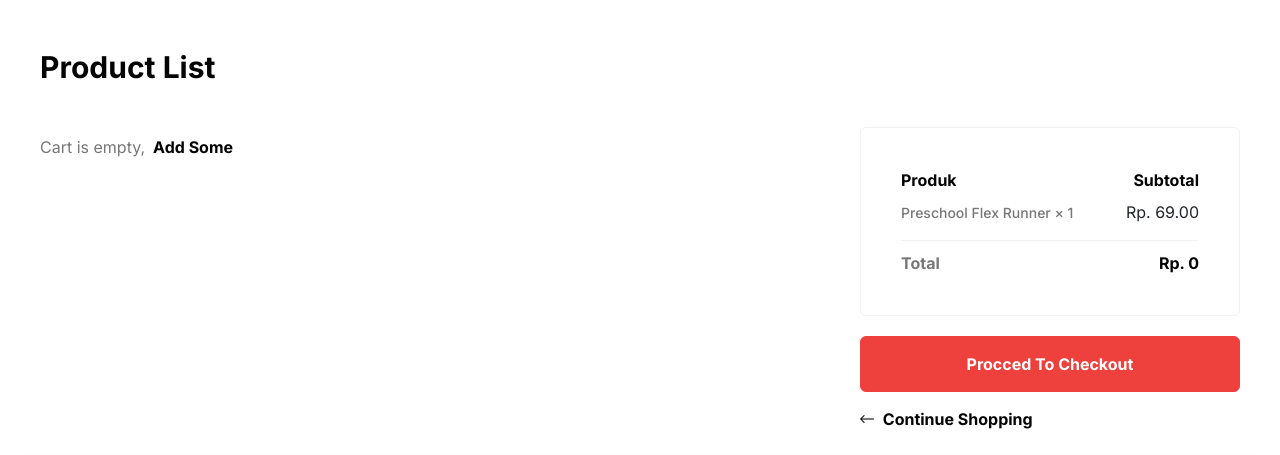
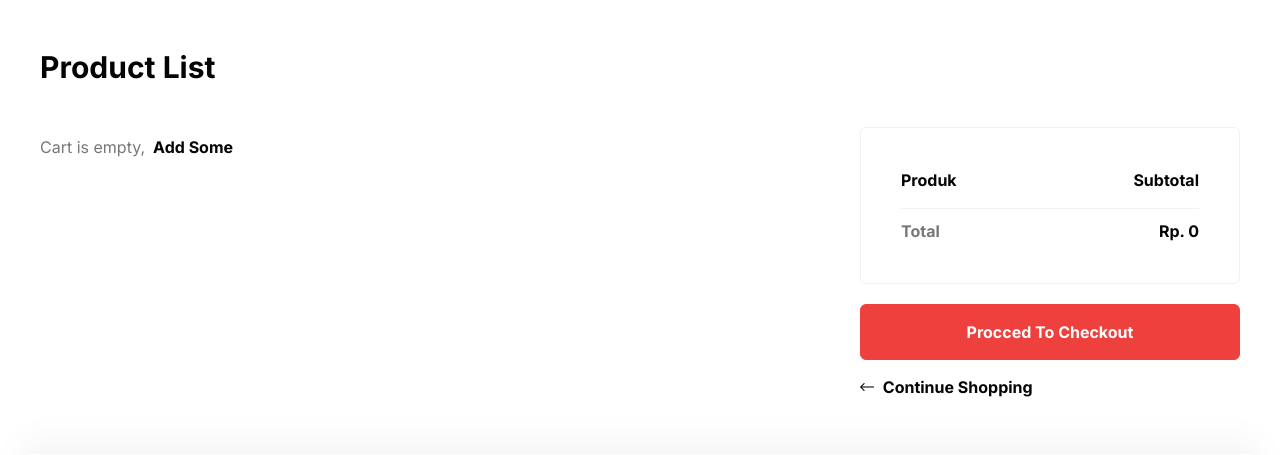
Before and after one commit to MuhamadMudrikaRidho/web_chicken_yaska, a Flask app: page /cart/ in a window 1280 px wide. Shown: the part 240-695 px from the top of the page. Run offline with Flask 3, Linux system fonts and the light colour scheme; the visitor is signed in with stand-in values (Sample User, id 1); data that the repository does not hold is empty; some libraries are stand-ins or nearby versions.

Commit message:
Update cart.html

```diff
--- a/templates/cart.html
+++ b/templates/cart.html
@@ -51,21 +51,7 @@ block breadcrumb %}
                 <span class="action-title">Produk</span>
                 <span class="subtotal">Subtotal</span>
               </div>
-              <div class="category-item mb-2">
-                <div
-                  class="category-item-inner"
-                  style="
-                    display: flex;
-                    justify-content: space-between;
-                    align-items: center;
-                  "
-                >
-                  <div class="category-title-area">
-                    <span class="pretitle">Preschool Flex Runner × 1</span>
-                  </div>
-                  <div class="price" style="text-align: right">Rp. 69.00</div>
-                </div>
-              </div>
+              <div id="item-checkout"></div>
 
               <div class="total-area mt-3">
                 <span class="title">Total</span>
```
